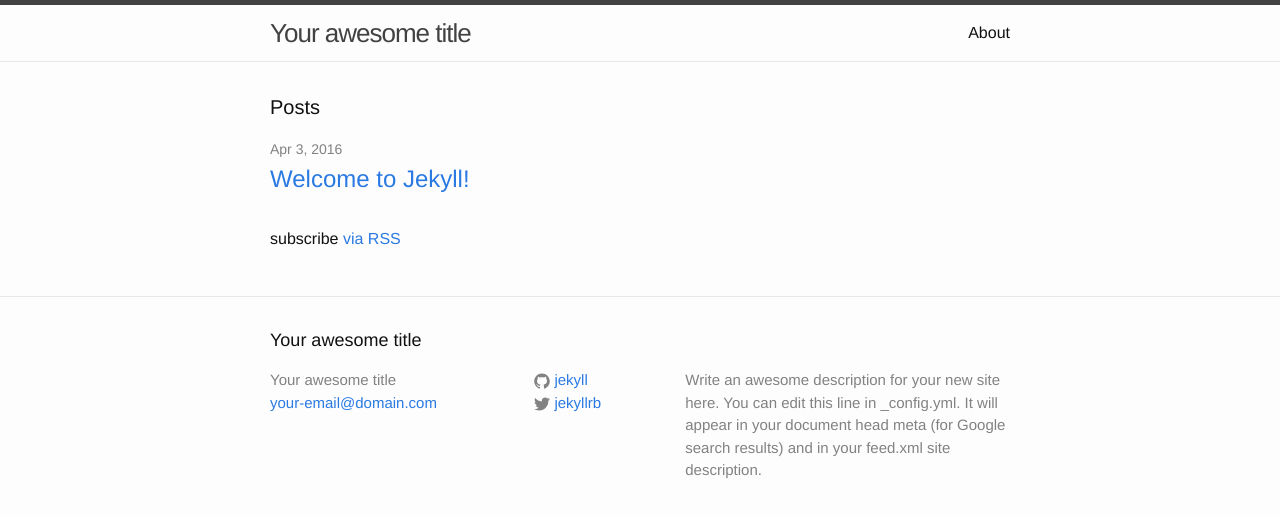
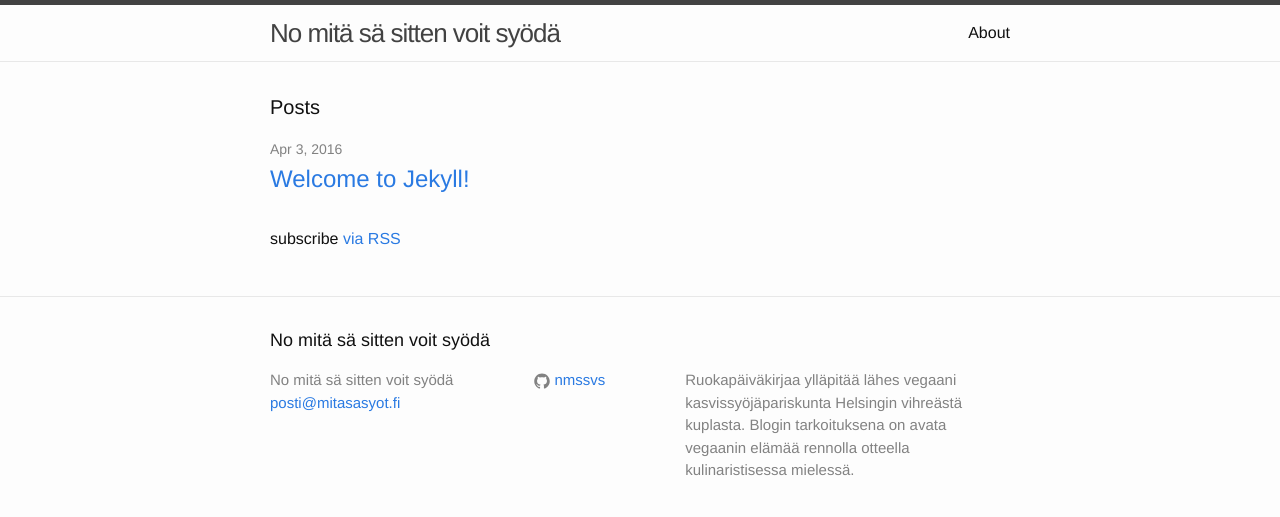
Before and after one commit to nmssvs/nmssvs.github.io, a Jekyll site: the page built from index.html, in a window 1280 px wide. Shown: the top 517 px of the page. Built offline with Jekyll 4.4.1, drawn with Linux system fonts in a browser that asks for light colours.

Commit message:
update configuration

```diff
--- a/_config.yml
+++ b/_config.yml
@@ -1,21 +1,12 @@
-# Welcome to Jekyll!
-#
-# This config file is meant for settings that affect your whole blog, values
-# which you are expected to set up once and rarely need to edit after that.
-# For technical reasons, this file is *NOT* reloaded automatically when you use
-# 'jekyll serve'. If you change this file, please restart the server process.
-
 # Site settings
-title: Your awesome title
-email: your-email@domain.com
+title: No mitä sä sitten voit syödä
+email: posti@mitasasyot.fi
 description: > # this means to ignore newlines until "baseurl:"
-  Write an awesome description for your new site here. You can edit this
-  line in _config.yml. It will appear in your document head meta (for
-  Google search results) and in your feed.xml site description.
+  Ruokapäiväkirjaa ylläpitää lähes vegaani kasvissyöjäpariskunta Helsingin vihreästä kuplasta.
+  Blogin tarkoituksena on avata vegaanin elämää rennolla otteella kulinaristisessa mielessä.
 baseurl: "" # the subpath of your site, e.g. /blog
-url: "http://yourdomain.com" # the base hostname & protocol for your site
-twitter_username: jekyllrb
-github_username:  jekyll
+url: "http://www.mitasasyot.fi" # the base hostname & protocol for your site
+github_username:  nmssvs
 
 # Build settings
 markdown: kramdown
```
